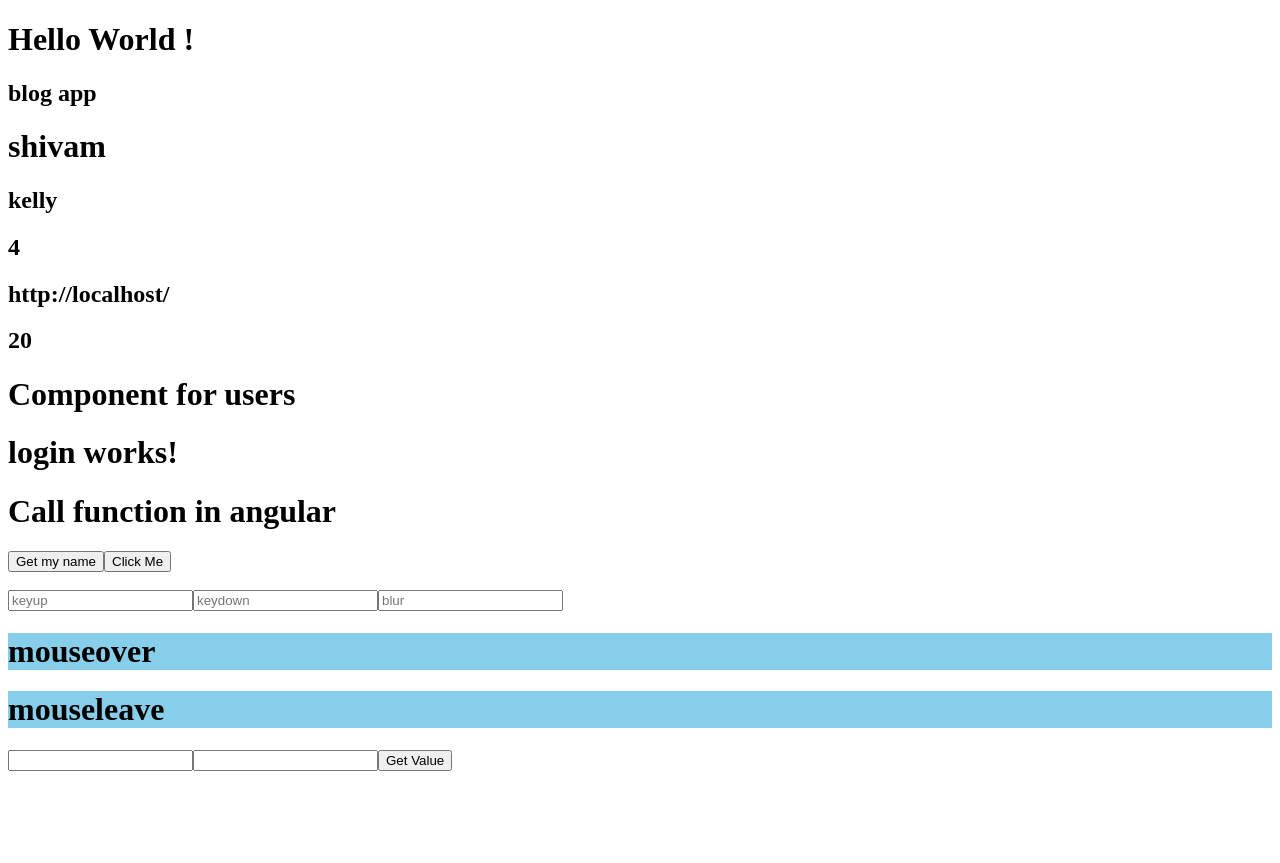
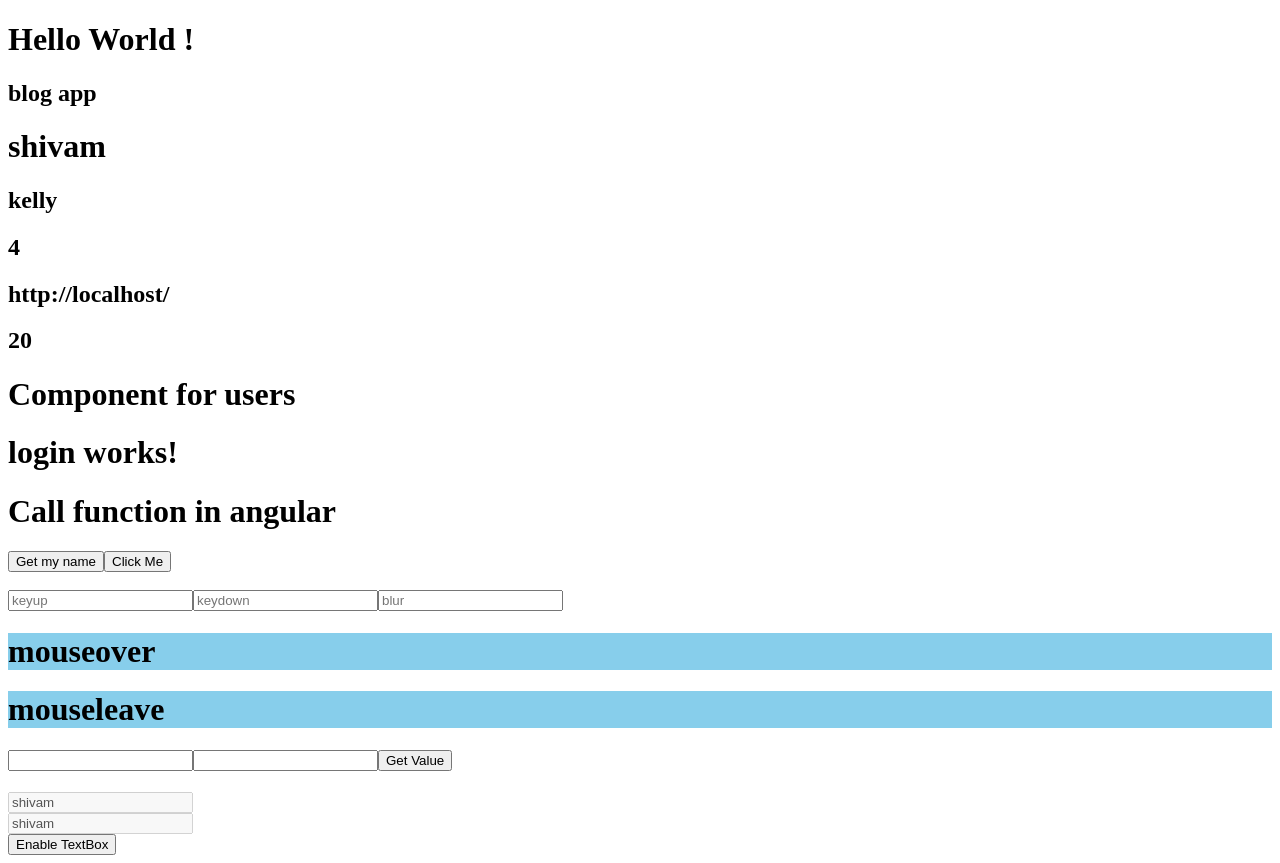
Before and after one commit to shivamvora/Angular-demo, an Angular app in the folder blog/: page / in a window 1280 px wide. Before the commit the page ends 800 px from the top, so only its background shows below. Built offline with nearby package versions, Linux system fonts and the light colour scheme.

Commit message:
property binding

```diff
--- a/blog/src/app/app.component.html
+++ b/blog/src/app/app.component.html
@@ -29,3 +29,9 @@
 <h1>{{btnval}}</h1>
 
 <h1>{{currentVal}}</h1>
+
+<input type="text" [disabled]="disabledBox" [value]="name" />
+<br>
+<input type="text" disabled={{disabledBox}} value={{name}} />
+<br>
+<button (click)="enableBox()">Enable TextBox </button>
--- a/blog/src/app/app.component.ts
+++ b/blog/src/app/app.component.ts
@@ -32,4 +32,8 @@ getName(){
   arr=['bruce','tonny','ivan','peter'];
   siteUrl = window.location.href;
 
+  disabledBox=true;
+  enableBox(){
+    this.disabledBox=false;
+  }
 }
```
